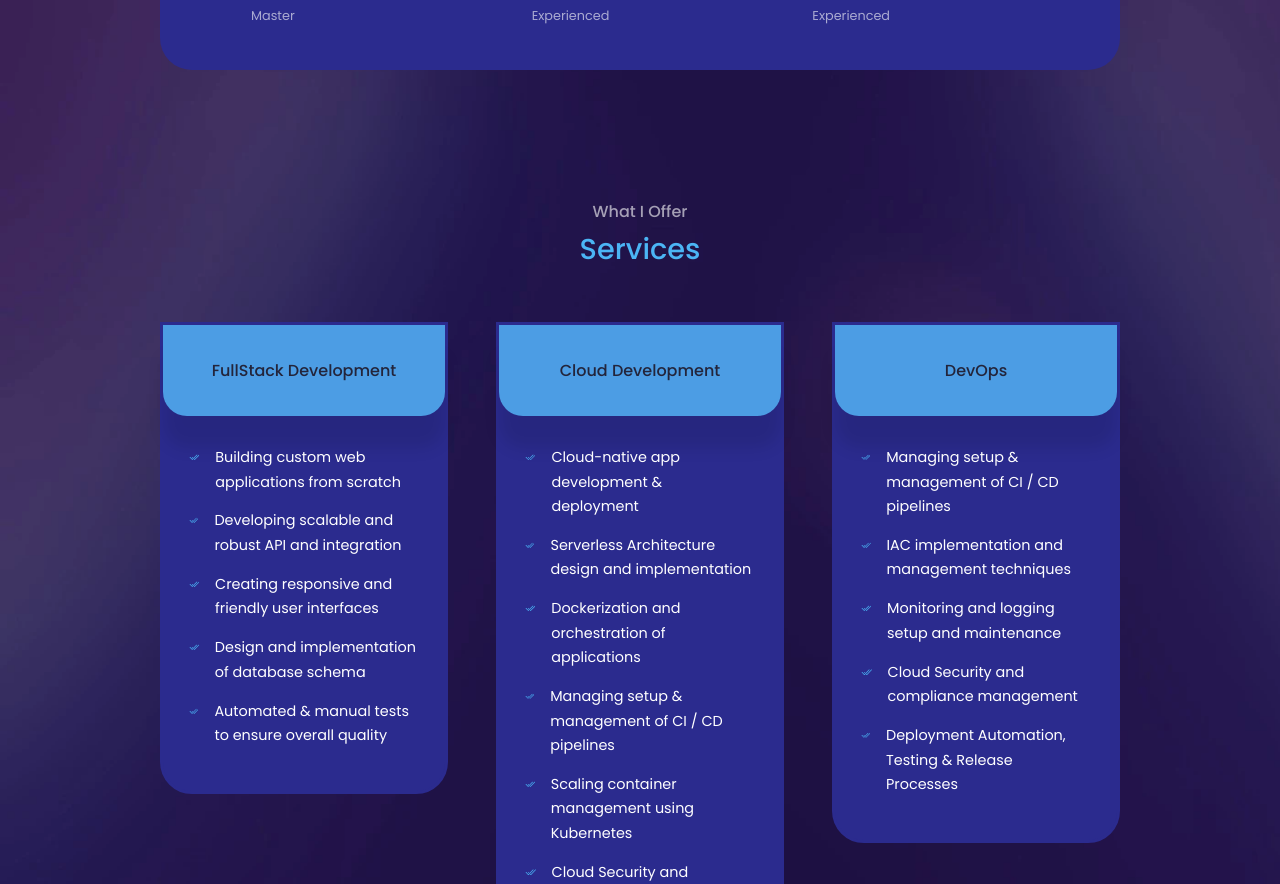
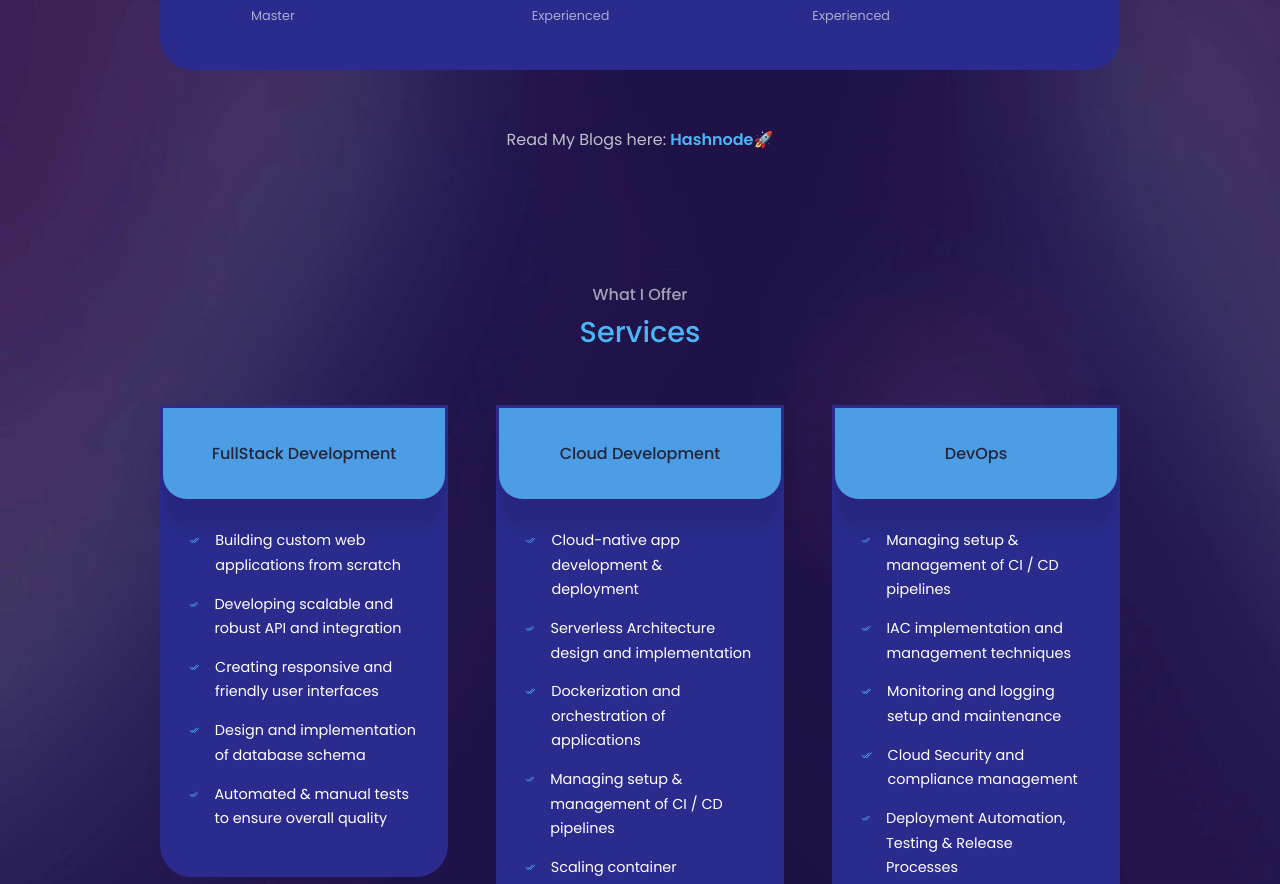
Before and after one commit to shricodev/my-react-portfolio, a React (Vite) app: page / in a window 1280 px wide. Shown: the part 2550-3434 px from the top of the page. Built offline with nearby package versions, Linux system fonts and the light colour scheme.

Commit message:
Add Hashnode link in experience

```diff
--- a/src/components/experience/Experience.tsx
+++ b/src/components/experience/Experience.tsx
@@ -194,6 +194,16 @@ const Experience = () => {
                     </div>
                 </div>
             </div>
+            <div className="mt-[3.5rem] flex justify-center">
+                <p className="text-[#ffffffb8]">
+                    Read My Blogs here:{" "}
+                    <a href="https://shricodev.hashnode.dev" target="_blank">
+                        <span className="cursor-pointer font-bold text-primary">
+                            Hashnode🚀
+                        </span>
+                    </a>
+                </p>
+            </div>
         </section>
     );
 };
```
